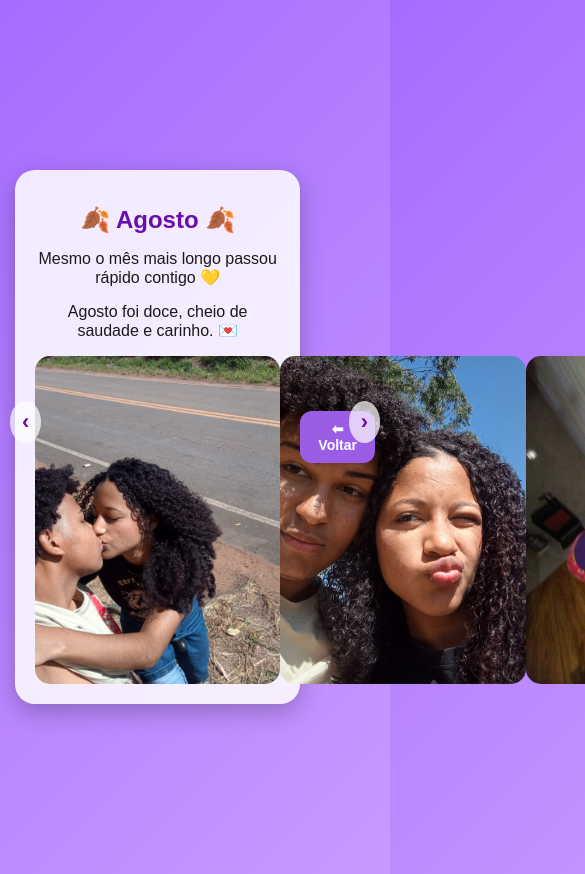
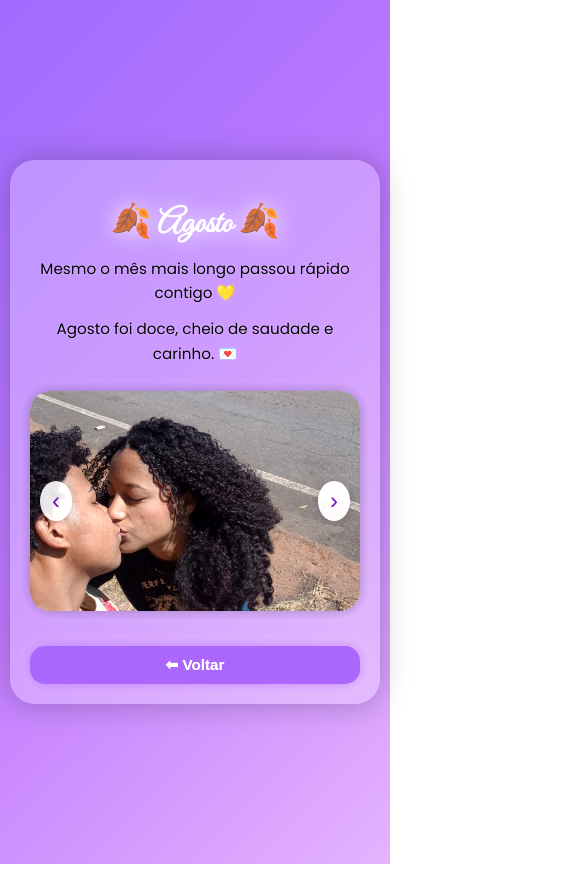
Before and after one commit to jvbd123/6-meses, a plain HTML site: page agosto.html in a window 390 px wide. Shown: the top 874 px of the page, 585 px wide, since content can reach past the window. Drawn offline with Linux system fonts and the light colour scheme.

Commit message:
subiuuuuu

```diff
--- a/agosto.html
+++ b/agosto.html
@@ -3,33 +3,218 @@
 <head>
   <meta charset="UTF-8">
   <meta name="viewport" content="width=device-width, initial-scale=1.0">
-  <title>Abril 💕</title>
-  <link rel="stylesheet" href="style.css">
+  <title>Agosto 💕</title>
+  <style>
+    @import url('https://fonts.googleapis.com/css2?family=Poppins:wght@400;600&family=Great+Vibes&display=swap');
+
+    body {
+      margin: 0;
+      font-family: 'Poppins', sans-serif;
+      background: linear-gradient(135deg, #a06bff, #c17cff, #e5b3fe);
+      color: #111;
+      display: flex;
+      justify-content: center;
+      align-items: center;
+      min-height: 100vh;
+      padding: 20px;
+      animation: brilhoFundo 10s ease-in-out infinite alternate;
+      overflow-x: hidden;
+    }
+
+    @keyframes brilhoFundo {
+      0% { filter: brightness(1); }
+      100% { filter: brightness(1.2); }
+    }
+
+    .container {
+      text-align: center;
+      background: rgba(255, 255, 255, 0.25);
+      padding: 30px;
+      border-radius: 25px;
+      box-shadow: 0 0 30px rgba(0,0,0,0.25);
+      max-width: 800px;
+      width: 100%;
+      backdrop-filter: blur(6px);
+      animation: aparecer 1.2s ease-in-out;
+    }
+
+    @keyframes aparecer {
+      from { opacity: 0; transform: translateY(30px); }
+      to { opacity: 1; transform: translateY(0); }
+    }
+
+    h1 {
+      font-family: 'Great Vibes', cursive;
+      font-size: 3em;
+      color: #fff;
+      margin-bottom: 10px;
+      text-shadow: 0 0 20px rgba(255,255,255,0.7), 0 0 30px rgba(123,44,191,0.8);
+      animation: pulsar 3s infinite ease-in-out;
+    }
+
+    @keyframes pulsar {
+      0%, 100% { transform: scale(1); text-shadow: 0 0 10px rgba(255,255,255,0.4); }
+      50% { transform: scale(1.05); text-shadow: 0 0 25px rgba(255,255,255,1); }
+    }
+
+    p {
+      font-size: 1.1em;
+      color: #000;
+      margin: 12px 0;
+      line-height: 1.6em;
+      text-shadow: 0 0 3px rgba(255,255,255,0.3);
+    }
+
+    /* ---- CARROSSEL ---- */
+    .carousel {
+      position: relative;
+      overflow: hidden; /* garante que as imagens não saiam */
+      width: 100%;
+      height: 400px;
+      border-radius: 20px;
+      margin: 25px 0;
+      box-shadow: 0 0 15px rgba(0,0,0,0.3);
+    }
+
+    .slides {
+      display: flex;
+      transition: transform 0.6s ease-in-out;
+      width: 100%;
+      height: 100%;
+    }
+
+    .slides img {
+      width: 100%;
+      height: 100%;
+      object-fit: cover;
+      border-radius: 20px;
+      flex-shrink: 0;
+    }
+
+    .prev, .next {
+      position: absolute;
+      top: 50%;
+      transform: translateY(-50%);
+      background: rgba(255,255,255,0.8);
+      border: none;
+      font-size: 28px;
+      padding: 8px 14px;
+      cursor: pointer;
+      border-radius: 50%;
+      color: #6a0dad;
+      box-shadow: 0 0 8px rgba(0,0,0,0.2);
+      transition: 0.3s;
+    }
+
+    .prev:hover, .next:hover {
+      background: #6a0dad;
+      color: #fff;
+    }
+
+    .prev { left: 10px; }
+    .next { right: 10px; }
+
+    /* ---- BOTÃO VOLTAR ---- */
+    button.back {
+      background-color: #9b5de5;
+      color: white;
+      border: none;
+      padding: 12px 24px;
+      border-radius: 15px;
+      font-weight: bold;
+      cursor: pointer;
+      transition: all 0.3s;
+      box-shadow: 0 0 15px rgba(155,93,229,0.6);
+      margin-top: 10px;
+    }
+
+    button.back:hover {
+      background-color: #7a3bd9;
+      transform: scale(1.05);
+    }
+
+    /* ---- CORAÇÕES ---- */
+    .heart {
+      position: fixed;
+      bottom: -10px;
+      color: #ffbdf7;
+      font-size: 22px;
+      animation: subir 6s linear infinite;
+      opacity: 0.9;
+      z-index: -1;
+    }
+
+    @keyframes subir {
+      0% { transform: translateY(0) scale(1); opacity: 1; }
+      100% { transform: translateY(-100vh) scale(1.8); opacity: 0; }
+    }
+
+    /* ---- RESPONSIVIDADE ---- */
+    @media (max-width: 768px) {
+      .container { padding: 20px; }
+      h1 { font-size: 2.4em; }
+      p { font-size: 1em; }
+      .prev, .next { font-size: 24px; padding: 6px 12px; }
+      button.back { padding: 10px 18px; font-size: 0.95em; }
+      .carousel { height: 300px; }
+    }
+
+    @media (max-width: 480px) {
+      body { padding: 10px; }
+      h1 { font-size: 2em; }
+      p { font-size: 0.95em; }
+      button.back { width: 100%; }
+      .carousel { height: 220px; }
+    }
+
+  </style>
 </head>
 <body>
   <div class="container fade-in">
-	<h1>🍂 Agosto 🍂</h1>
-	<p>Mesmo o mês mais longo passou rápido contigo 💛</p>
-	<p>Agosto foi doce, cheio de saudade e carinho. 💌</p
+    <h1>🍂 Agosto 🍂</h1>
+    <p>Mesmo o mês mais longo passou rápido contigo 💛</p>
+    <p>Agosto foi doce, cheio de saudade e carinho. 💌</p>
 
     <div class="carousel">
       <div class="slides">
-        <img src="/images/agosto/Imagem do WhatsApp de 2025-10-24 à(s) 23.54.30_47ea0b0d.jpg">
-        <img src="/images/agosto/Imagem do WhatsApp de 2025-10-24 à(s) 23.54.30_bcf38566.jpg">
-        <img src="/images/agosto/IMG-20250808-WA0002.jpg">
-        <img src="/images/agosto/IMG-20250808-WA0003.jpg">
-        <img src="/images/agosto/IMG-20251025-WA0019.jpg">
-        <img src="/images/agosto/IMG-20251025-WA0020.jpg">
-        <img src="/images/agosto/IMG-20251025-WA0022.jpg">
-        <img src="/images/agosto/IMG-20251025-WA0024.jpg">
+        <img src="/images/agosto/Imagem do WhatsApp de 2025-10-24 à(s) 23.54.30_47ea0b0d.jpg" alt="foto1">
+        <img src="/images/agosto/Imagem do WhatsApp de 2025-10-24 à(s) 23.54.30_bcf38566.jpg" alt="foto2">
+        <img src="/images/agosto/IMG-20250808-WA0002.jpg" alt="foto3">
+        <img src="/images/agosto/IMG-20250808-WA0003.jpg" alt="foto4">
+        <img src="/images/agosto/IMG-20251025-WA0019.jpg" alt="foto5">
+        <img src="/images/agosto/IMG-20251025-WA0020.jpg" alt="foto6">
+        <img src="/images/agosto/IMG-20251025-WA0022.jpg" alt="foto7">
+        <img src="/images/agosto/IMG-20251025-WA0024.jpg" alt="foto8">
       </div>
       <button class="prev">‹</button>
       <button class="next">›</button>
     </div>
-    <button onclick="window.location.href='index.html'">⬅ Voltar</button>
+
+    <button class="back" onclick="window.location.href='index.html'">⬅ Voltar</button>
   </div>
 
-  <script src="script.js"></script>
-  <script>initCarousel();</script>
+  <script>
+    function initCarousel() {
+      const slides = document.querySelector('.slides');
+      const images = document.querySelectorAll('.slides img');
+      const prev = document.querySelector('.prev');
+      const next = document.querySelector('.next');
+      let index = 0;
+
+      function showSlide(i) {
+        if (i < 0) index = images.length - 1;
+        else if (i >= images.length) index = 0;
+        else index = i;
+        slides.style.transform = `translateX(-${index * 100}%)`;
+      }
+
+      prev.addEventListener('click', () => showSlide(index - 1));
+      next.addEventListener('click', () => showSlide(index + 1));
+
+      showSlide(0);
+    }
+
+    window.onload = initCarousel;
+  </script>
 </body>
 </html>
```
